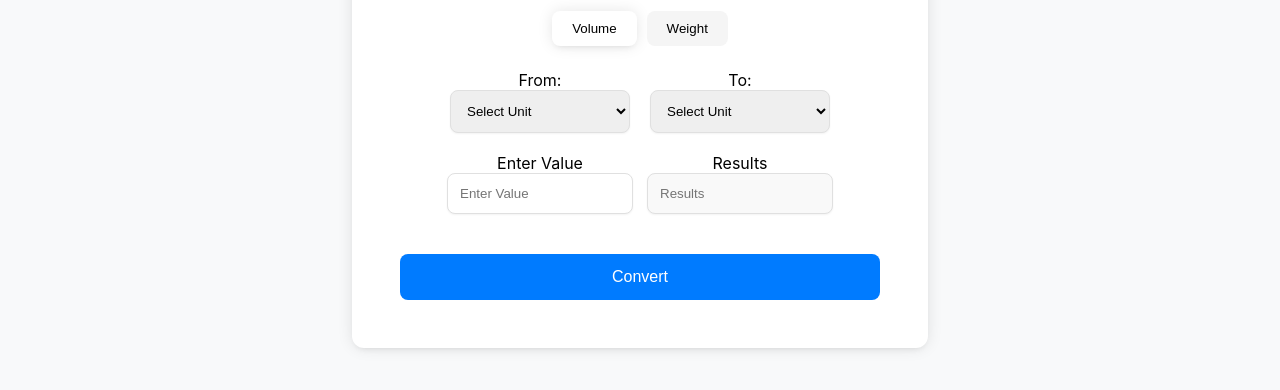
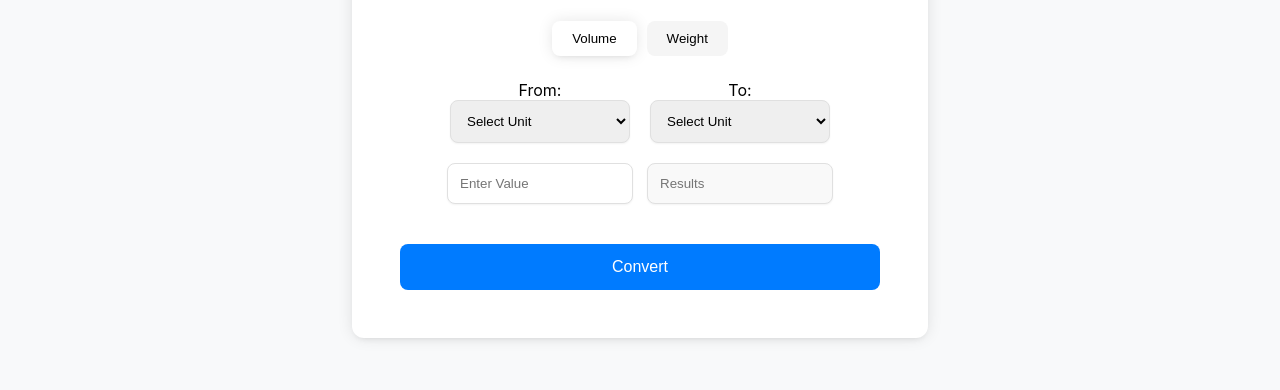
Before and after one commit to jasmineal3/SE_Project, a plain HTML site: page index.html in a window 1280 px wide. Shown: the part 386-776 px from the top of the page. Drawn offline with Linux system fonts and the light colour scheme.

Commit message:
version 2

```diff
--- a/index.html
+++ b/index.html
@@ -50,11 +50,9 @@
                     </select>
                 </div>
                 <div class="form-group">
-                    <label for="inputValue">Enter Value</label>
                     <input type="number" id="inputValue" placeholder="Enter Value" class="input-box">
                 </div>
                 <div class="form-group">
-                    <label for="outputResult">Results</label>
                     <input type="text" id="outputResult" placeholder="Results" class="input-box" readonly>
                 </div>
                 <button id="convertButton" class="convert-button">Convert</button>
```
